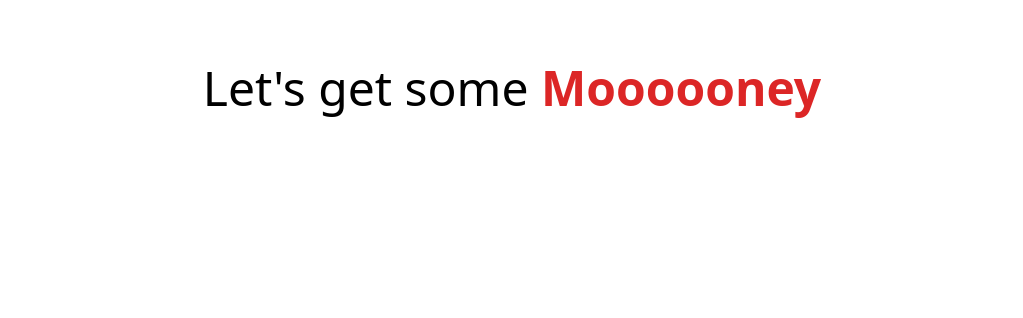
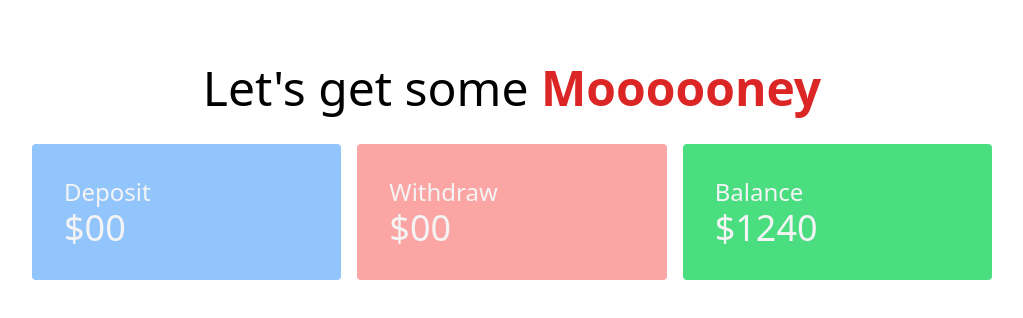
Before and after one commit to kmrajibfaysal/basic_bank, a website: page src/banking.html in a window 1280 px wide. Shown: the whole page, without its empty margins (128-1151 px from the left). Drawn offline with nearby package versions, Linux system fonts and the light colour scheme.

Commit message:
adding basic style of banking page

```diff
--- a/src/banking.html
+++ b/src/banking.html
@@ -8,12 +8,29 @@
     <title>Basic Bank Ltd.</title>
   </head>
   <body>
-    <h1 class="text-5xl text-center mt-16">
+    <h1 class="mt-16 text-center text-5xl">
       Let's get some
       <span class="font-semibold text-red-600">Moooooney</span>
     </h1>
-    <section>
-
-    </section>
+    <main>
+      <section class="mt-8">
+        <div class="mx-auto grid w-3/4 grid-cols-3 gap-4 text-zinc-100">
+          <div class="rounded bg-blue-300 p-8">
+            <h3 class="text-2xl">Deposit</h3>
+            <h4 class="text-4xl">$00</h4>
+          </div>
+          <div class="rounded bg-red-300 p-8">
+            <h3 class="text-2xl">Withdraw</h3>
+            <h4 class="text-4xl">$00</h4>
+          </div>
+          <div class="rounded bg-green-400 p-8">
+            <h3 class="text-2xl">Balance</h3>
+            <h4 class="text-4xl">$1240</h4>
+          </div>
+          <div></div>
+          <div></div>
+        </div>
+      </section>
+    </main>
   </body>
 </html>
```
Also changed, not shown: src/script.js (+4 -7 lines), .eslintrc.json.
